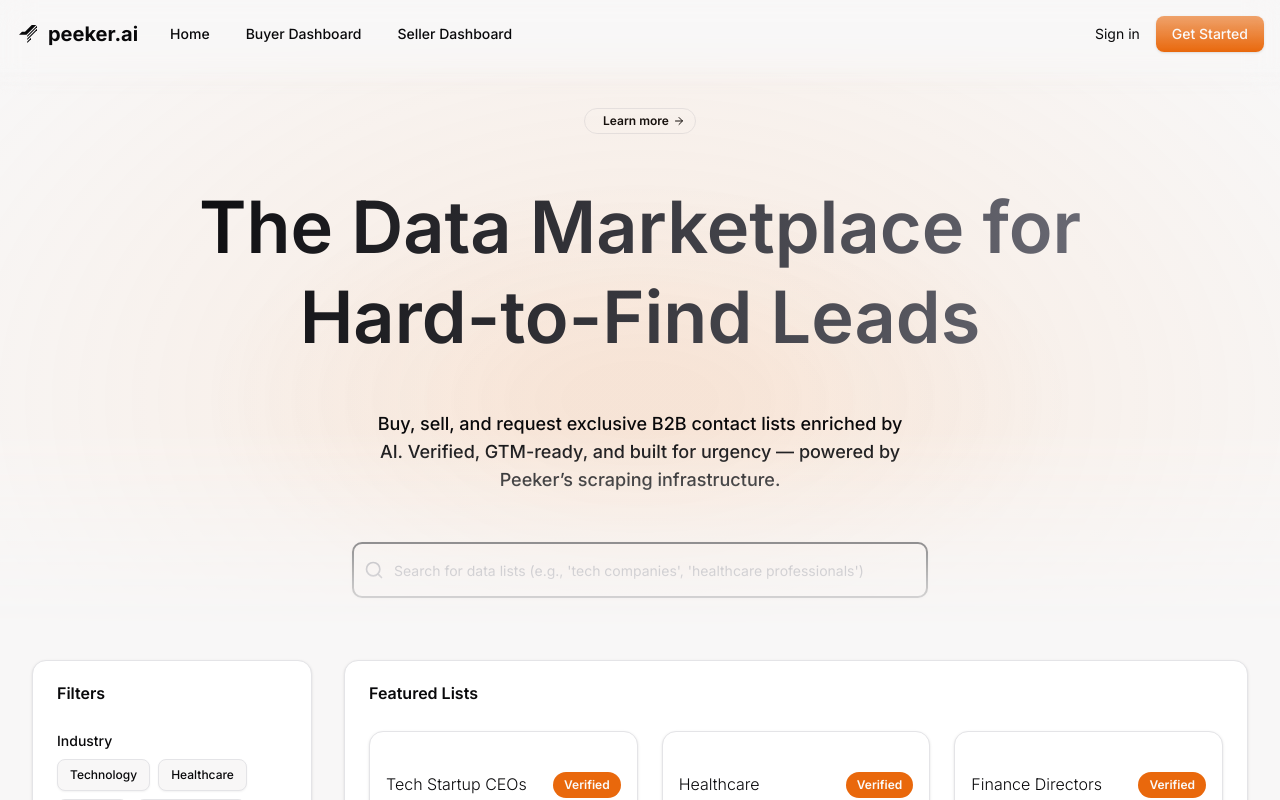
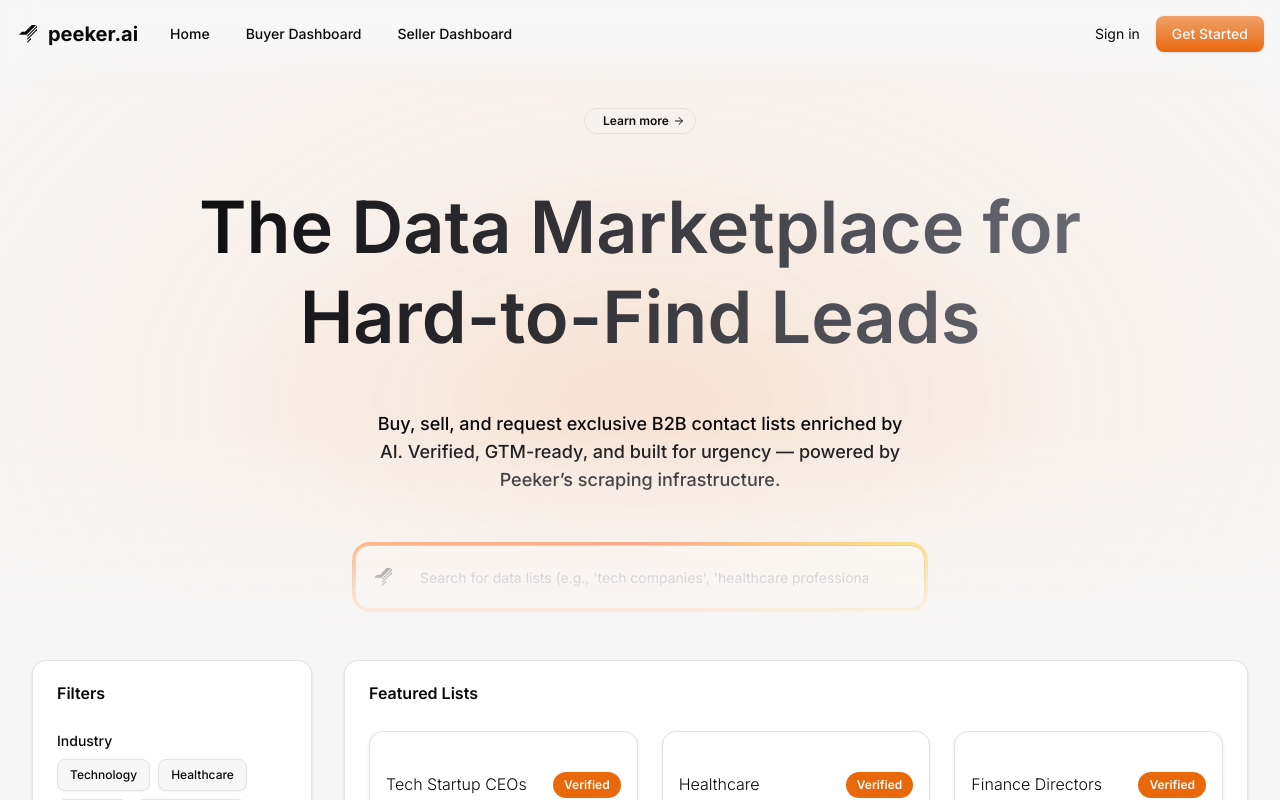
Before and after one commit to Anikhet/data-marketplace, a Next.js app: page / in a window 1280 px wide. Shown: the top 800 px of the page. Built offline with nearby package versions, Linux system fonts and the light colour scheme.

Commit message:
new search bar

```diff
--- a/src/components/SearchBar.tsx
+++ b/src/components/SearchBar.tsx
@@ -1,7 +1,9 @@
 import { useState } from 'react';
-import { Search, X } from 'lucide-react';
+
 import { Input } from '@/components/ui/input';
 import { Button } from '@/components/ui/button';
+import LaunchUI from './logos/launch-ui';
+import { X } from 'lucide-react';
 
 interface SearchBarProps {
   onSearch: (query: string) => void;
@@ -22,31 +24,42 @@ export default function SearchBar({ onSearch }: SearchBarProps) {
   };
 
   return (
-    <div className="w-full max-w-4xl mx-auto">
+<div className="relative w-full max-w-4xl mx-auto">
+  {/* Input with fat border and gradient edge */}
+  <div className="relative p-[3px] rounded-2xl bg-gradient-to-r from-orange-500 via-orange-600 to-yellow-400 shadow-md">
     <div className="relative">
-        <div className="absolute inset-y-0 left-0 pl-3 flex items-center pointer-events-none">
-          <Search className="h-5 w-5 text-muted-foreground" />
+      {/* LaunchUI on the left inside input */}
+      <div className="absolute inset-y-0 left-0 flex items-center pl-4 z-10">
+        <LaunchUI />
       </div>
+
+      {/* Input field with padding to avoid overlap */}
 <Input
   type="text"
   value={query}
   onChange={handleChange}
   placeholder="Search for data lists (e.g., 'tech companies', 'healthcare professionals')"
-  className="pl-10 pr-10 h-14 rounded-lg border-2 border-foreground focus:outline-none focus:ring-2 focus:ring-primary focus:border-primary text-base shadow-sm transition-all"
+  className="pl-16 pr-14 h-16 text-base rounded-xl bg-white/90 backdrop-blur-lg  border-orange-400 focus-visible:outline-none focus-visible:ring-4 focus-visible:ring-orange-500 focus-visible:border-orange-500 w-full placeholder:text-muted-foreground"
 />
 
+      {/* Clear Button on the right */}
       {query && (
  <Button
   type="button"
   variant="ghost"
   size="icon"
   onClick={handleClear}
-            className="absolute inset-y-0 right-0 pr-3"
+  className="absolute top-1/2 right-3 -translate-y-1/2 flex items-center justify-center p-0 h-6 w-6 z-10"
 >
   <X className="h-5 w-5 text-muted-foreground" />
 </Button>
+
       )}
     </div>
   </div>
+</div>
+
+
+
   );
 }
```
Lines whose indentation alone changed are shown as unchanged.
